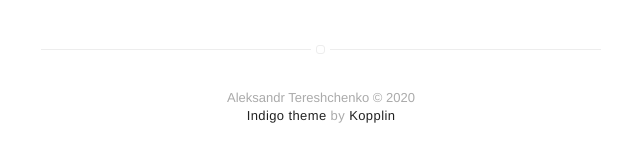
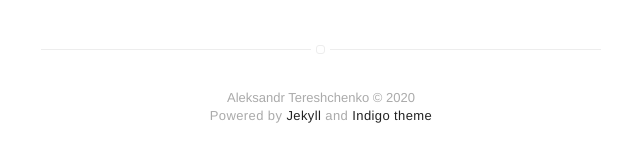
Before and after one commit to AleksTeresh/aleksteresh.github.io, a Jekyll site: the page built from index.html, in a window 1280 px wide. Shown: the part 494-656 px from the top of the page, without its empty margins (319-959 px from the left). Built offline with Jekyll 4.4.1, drawn with Linux system fonts in a browser that asks for light colours.

Commit message:
Improve "powered by" message in the footer

```diff
--- a/_includes/footer.html
+++ b/_includes/footer.html
@@ -2,6 +2,6 @@
     {{ site.name }} © {{ site.time | date: '%Y' }}
 
     <p class="extra">
-        <a class="link" href="https://github.com/sergiokopplin/indigo">Indigo theme</a> by <a class="link" href="https://github.com/sergiokopplin/indigo">Kopplin</a>
+        Powered by <a class="link" href="https://jekyllrb.com/">Jekyll</a> and <a class="link" href="https://github.com/sergiokopplin/indigo">Indigo theme</a>
     </p>
 </footer>
```
